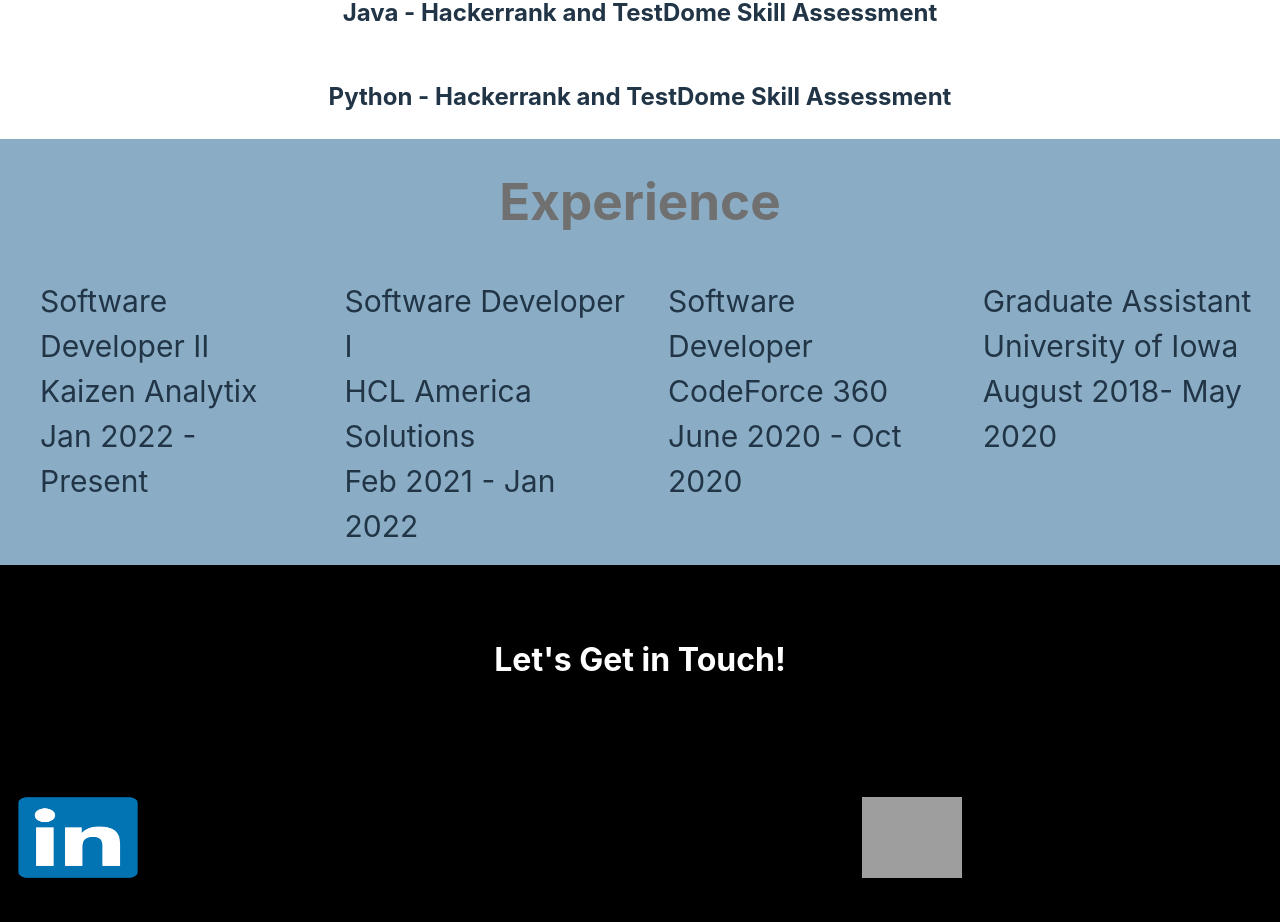
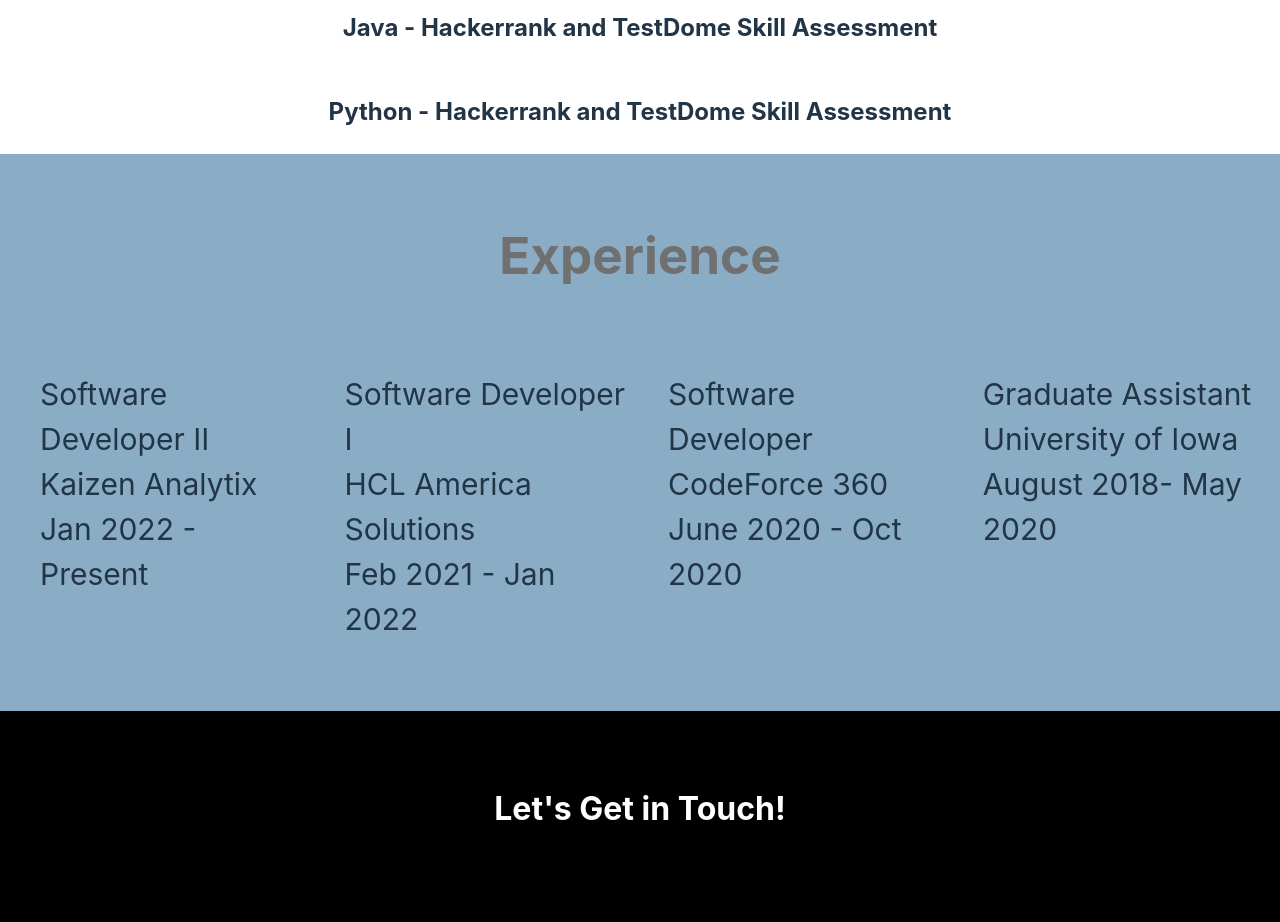
Before and after one commit to Oskred400/vite-portfolio, a React (Vite) app in the folder sid-portfolio/: page / in a window 1280 px wide. Shown: the part 2799-3721 px from the top of the page. Built offline with nearby package versions, Linux system fonts and the light colour scheme; grey boxes are pictures that could not be loaded.

Commit message:
Changing padding a bit

```diff
--- a/sid-portfolio/src/components/Experience/Experience.css
+++ b/sid-portfolio/src/components/Experience/Experience.css
@@ -1,21 +1,23 @@
-.h1 {
+h1 {
     color:black;
-    background-color: blueviolet;
+    /* background-color: blueviolet; */
 }
 
 .exp-heading {
     display: grid;
     place-items: center;
-    background-color: #8aadc5 ;
+    background-color: #8aadc5;
+    padding: 3%;
 }
 
 .work-exp {
     display: flex;
     flex-direction: row;
     min-width: 100%;
-    max-height: 30%;
+    max-height: 40%;
+    min-height: 10%;
     background-color: #8aadc5 ;
-    justify-content: space-around;
+    justify-content: space-evenly;
 }
 
 ul {
```
